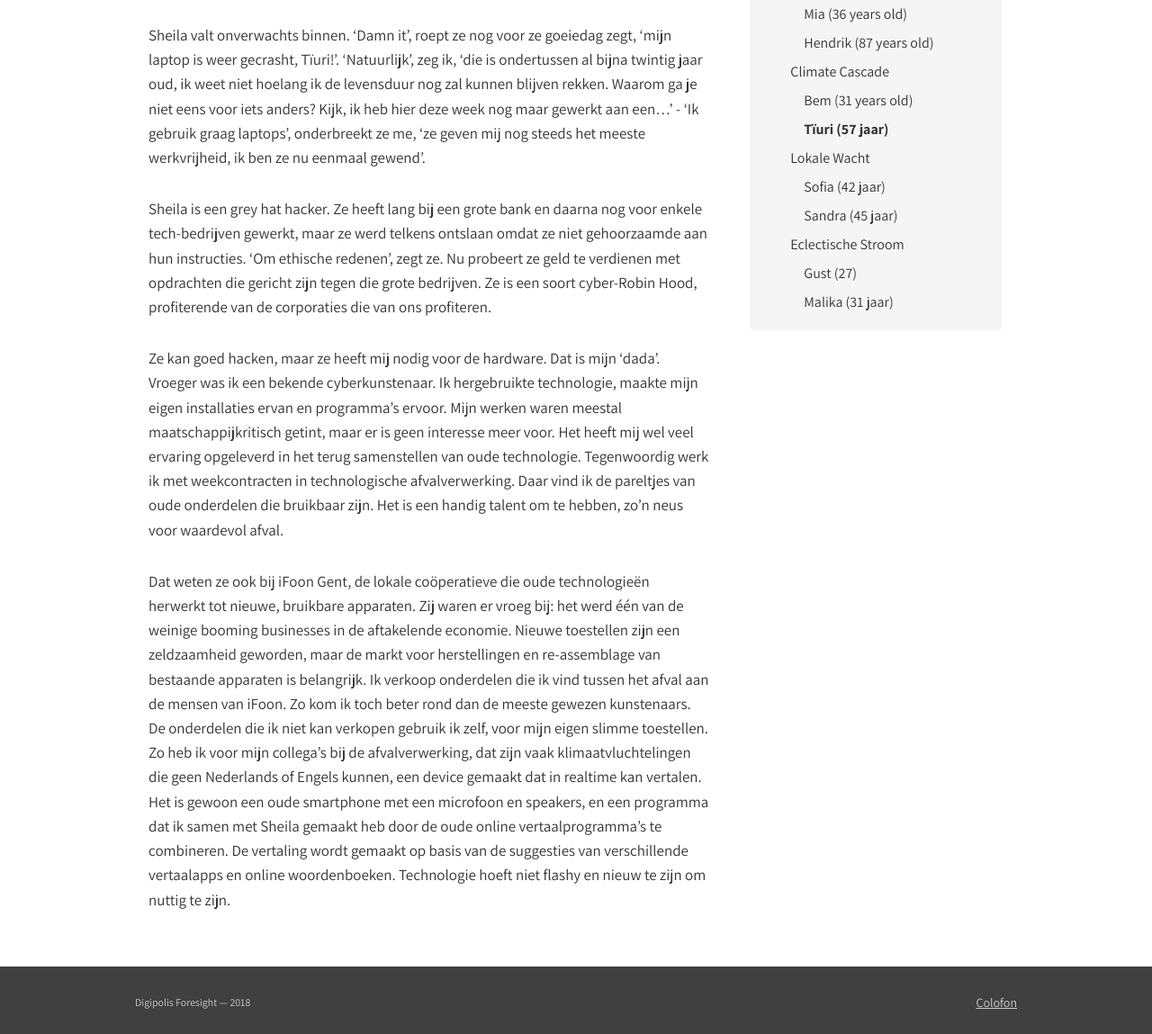
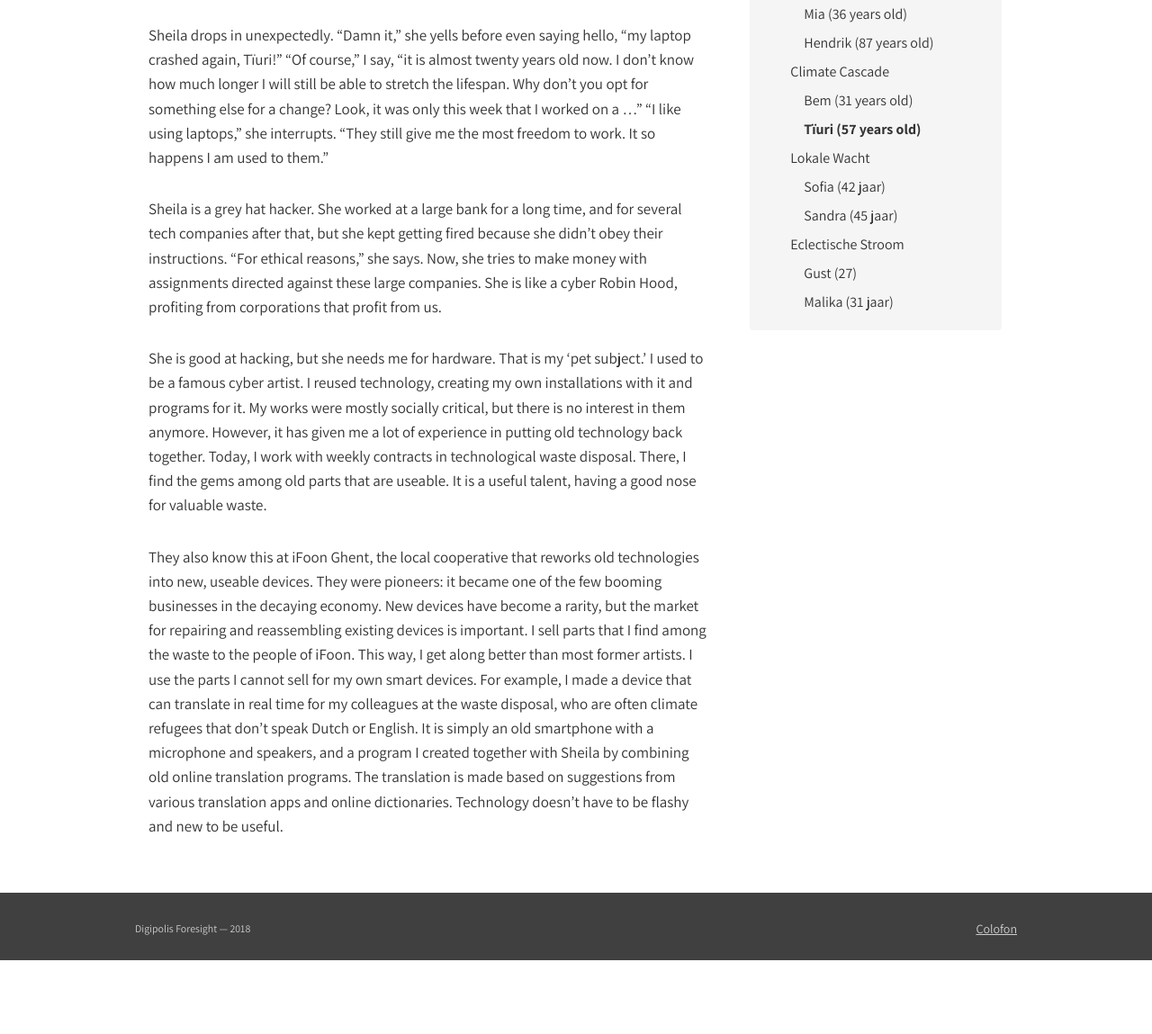
Before and after one commit to lab9k/scripts-voor-gent-2040-en, a Jekyll site: the page built from chapters/chapter-02-part-3.md, in a window 1280 px wide and 1400 px high, scrolled down 512 px, cut to the strip 251-1400 px from the top of the window. Shown: the whole strip at 90% size. Built offline with Jekyll 4.4.1, drawn with Linux system fonts in a browser that asks for light colours; nearby versions of some CDN libraries; after the commit the page ends 1830 px from its top, so only the background shows below that; some of the changed text lies outside the part shown.

Commit message:
Update chapter-02-part-3.md

```diff
--- a/chapters/chapter-02-part-3.md
+++ b/chapters/chapter-02-part-3.md
@@ -5,18 +5,18 @@ part: 3
 chapter: 2
 ispart: true
 permalink: /klimaat-cascade/tiuri/
-title: Tïuri (57 jaar)
+title: Tïuri (57 years old)
 indentlevel: 3
 ---
 
-## Uit zijn ongepubliceerde autobiografie
+## From his unpublished autobiography
 
 <a href="{{ site.baseurl }}/images/Tiuri.jpg" data-lightbox="Tiuri"><img src="{{ site.baseurl }}/images/Tiuri.jpg"></a>
 
-Sheila valt onverwachts binnen. ‘Damn it’, roept ze nog voor ze goeiedag zegt, ‘mijn laptop is weer gecrasht, Tïuri!’. ‘Natuurlijk’, zeg ik, ‘die is ondertussen al bijna twintig jaar oud, ik weet niet hoelang ik de levensduur nog zal kunnen blijven rekken. Waarom ga je niet eens voor iets anders? Kijk, ik heb hier deze week nog maar gewerkt aan een…’ - ‘Ik gebruik graag laptops’, onderbreekt ze me, ‘ze geven mij nog steeds het meeste werkvrijheid, ik ben ze nu eenmaal gewend’.
+Sheila drops in unexpectedly. “Damn it,” she yells before even saying hello, “my laptop crashed again, Tïuri!” “Of course,” I say, “it is almost twenty years old now. I don’t know how much longer I will still be able to stretch the lifespan. Why don’t you opt for something else for a change? Look, it was only this week that I worked on a ...” “I like using laptops,” she interrupts. “They still give me the most freedom to work. It so happens I am used to them.”
 
-Sheila is een grey hat hacker. Ze heeft lang bij een grote bank en daarna nog voor enkele tech-bedrijven gewerkt, maar ze werd telkens ontslaan omdat ze niet gehoorzaamde aan hun instructies. ‘Om ethische redenen’, zegt ze. Nu probeert ze geld te verdienen met opdrachten die gericht zijn tegen die grote bedrijven. Ze is een soort cyber-Robin Hood, profiterende van de corporaties die van ons profiteren.
+Sheila is a grey hat hacker. She worked at a large bank for a long time, and for several tech companies after that, but she kept getting fired because she didn’t obey their instructions. “For ethical reasons,” she says. Now, she tries to make money with assignments directed against these large companies. She is like a cyber Robin Hood, profiting from corporations that profit from us.
 
-Ze kan goed hacken, maar ze heeft mij nodig voor de hardware. Dat is mijn ‘dada’. Vroeger was ik een bekende cyberkunstenaar. Ik hergebruikte technologie, maakte mijn eigen installaties ervan en programma’s ervoor. Mijn werken waren meestal maatschappijkritisch getint, maar er is geen interesse meer voor. Het heeft mij wel veel ervaring opgeleverd in het terug samenstellen van oude technologie. Tegenwoordig werk ik met weekcontracten in technologische afvalverwerking. Daar vind ik de pareltjes van oude onderdelen die bruikbaar zijn. Het is een handig talent om te hebben, zo’n neus voor waardevol afval.
+She is good at hacking, but she needs me for hardware. That is my ‘pet subject.’ I used to be a famous cyber artist. I reused technology, creating my own installations with it and programs for it. My works were mostly socially critical, but there is no interest in them anymore. However, it has given me a lot of experience in putting old technology back together. Today, I work with weekly contracts in technological waste disposal. There, I find the gems among old parts that are useable. It is a useful talent, having a good nose for valuable waste.
 
-Dat weten ze ook bij iFoon Gent, de lokale coöperatieve die oude technologieën herwerkt tot nieuwe, bruikbare apparaten. Zij waren er vroeg bij: het werd één van de weinige booming businesses in de aftakelende economie. Nieuwe toestellen zijn een zeldzaamheid geworden, maar de markt voor herstellingen en re-assemblage van bestaande apparaten is belangrijk. Ik verkoop onderdelen die ik vind tussen het afval aan de mensen van iFoon. Zo kom ik toch beter rond dan de meeste gewezen kunstenaars. De onderdelen die ik niet kan verkopen gebruik ik zelf, voor mijn eigen slimme toestellen. Zo heb ik voor mijn collega’s bij de afvalverwerking, dat zijn vaak klimaatvluchtelingen die geen Nederlands of Engels kunnen, een device gemaakt dat in realtime kan vertalen. Het is gewoon een oude smartphone met een microfoon en speakers, en een programma dat ik samen met Sheila gemaakt heb door de oude online vertaalprogramma’s te combineren. De vertaling wordt gemaakt op basis van de suggesties van verschillende vertaalapps en online woordenboeken. Technologie hoeft niet flashy en nieuw te zijn om nuttig te zijn.
+They also know this at iFoon Ghent, the local cooperative that reworks old technologies into new, useable devices. They were pioneers: it became one of the few booming businesses in the decaying economy. New devices have become a rarity, but the market for repairing and reassembling existing devices is important. I sell parts that I find among the waste to the people of iFoon. This way, I get along better than most former artists. I use the parts I cannot sell for my own smart devices. For example, I made a device that can translate in real time for my colleagues at the waste disposal, who are often climate refugees that don’t speak Dutch or English. It is simply an old smartphone with a microphone and speakers, and a program I created together with Sheila by combining old online translation programs. The translation is made based on suggestions from various translation apps and online dictionaries. Technology doesn’t have to be flashy and new to be useful.
```
